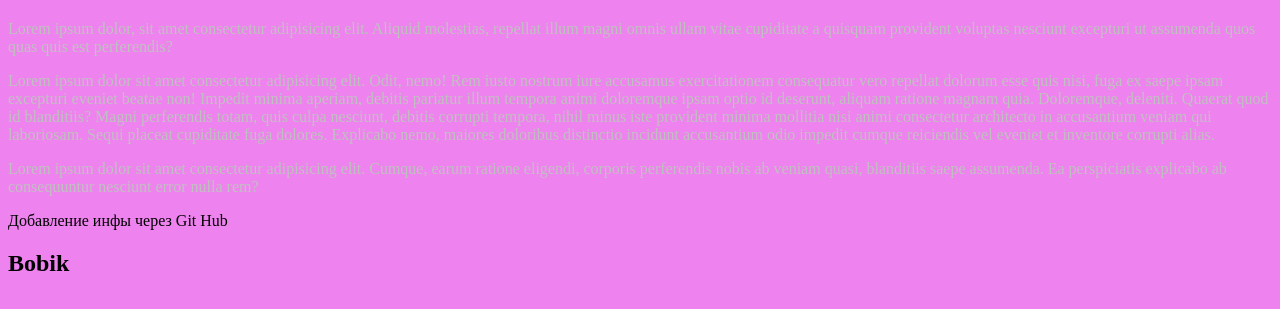
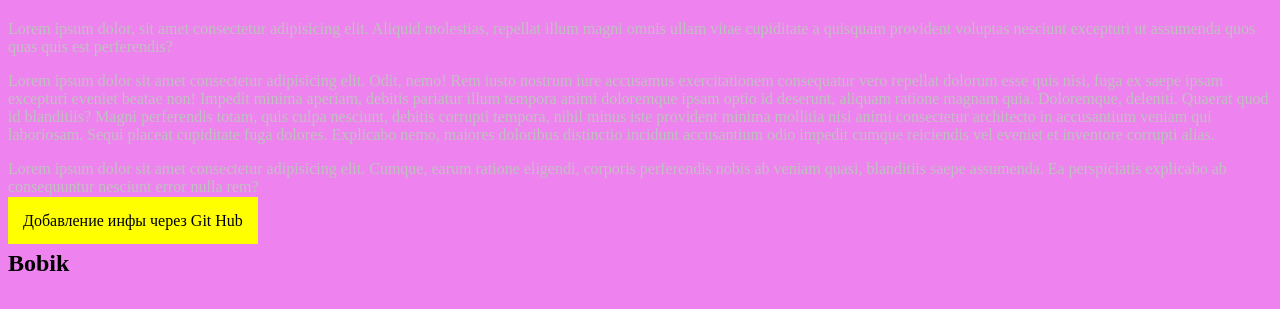
Before and after one commit to Virtek17/Test_Git, a plain HTML site: page index.html in a window 1280 px wide. Shown: the part 129-438 px from the top of the page. Drawn offline with Linux system fonts and the light colour scheme.

Commit message:
add class .block

```diff
--- a/css/style.css
+++ b/css/style.css
@@ -10,3 +10,11 @@ h1 {
     font-size: 60px;
     color: rgb(4, 0, 255);
 }
+
+.block {
+    width: 300px;
+    height: 200px;
+    background-color: yellow;
+    padding: 15px;
+    margin-top: 50px;
+}
--- a/index.html
+++ b/index.html
@@ -16,7 +16,7 @@
 
     <p>Lorem ipsum dolor sit amet consectetur adipisicing elit. Cumque, earum ratione eligendi, corporis perferendis nobis ab veniam quasi, blanditiis saepe assumenda. Ea perspiciatis explicabo ab consequuntur nesciunt error nulla rem?</p>
 
-    <span>Добавление инфы через Git Hub</span>
+    <span class="block">Добавление инфы через Git Hub</span>
     <h2>Bobik</h2>
 </body>
 </html>
```
